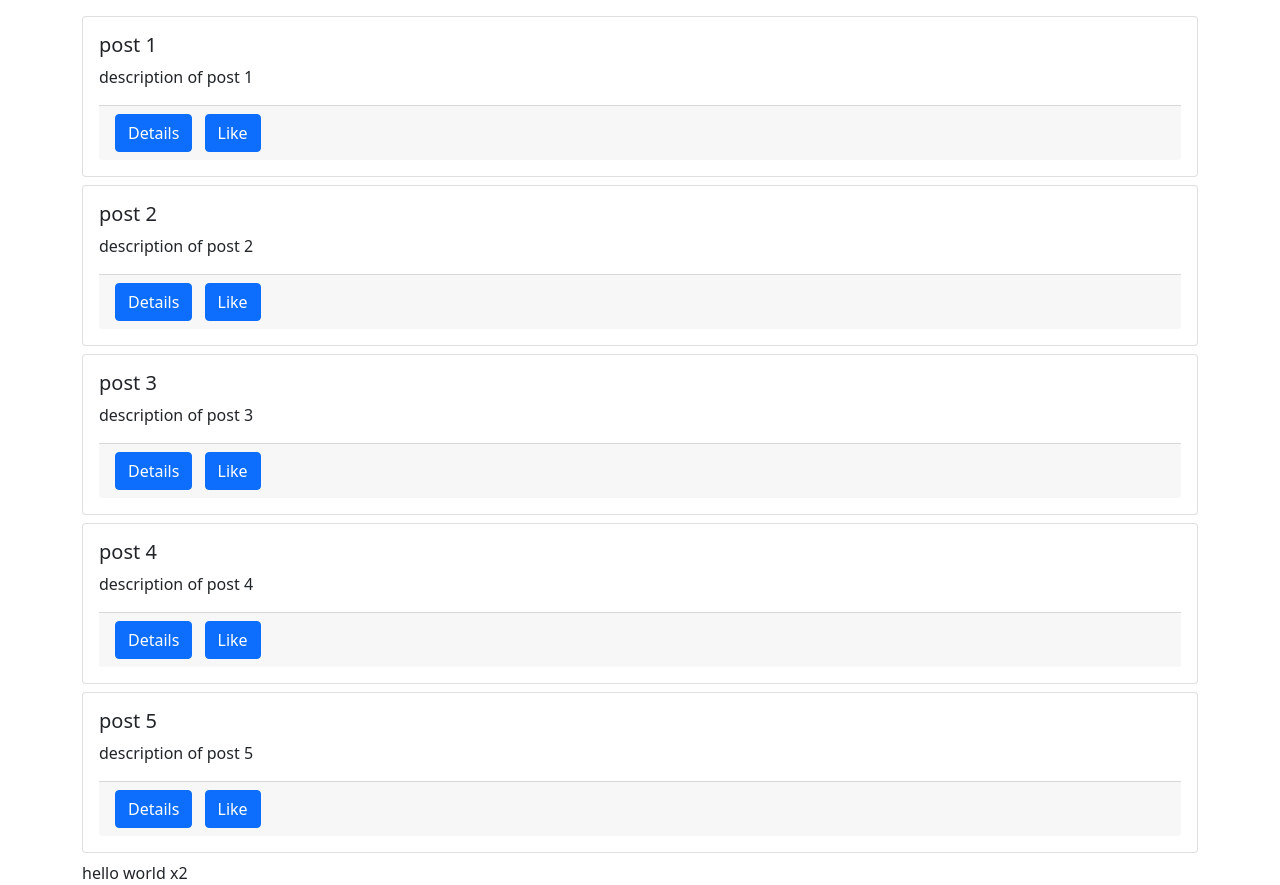
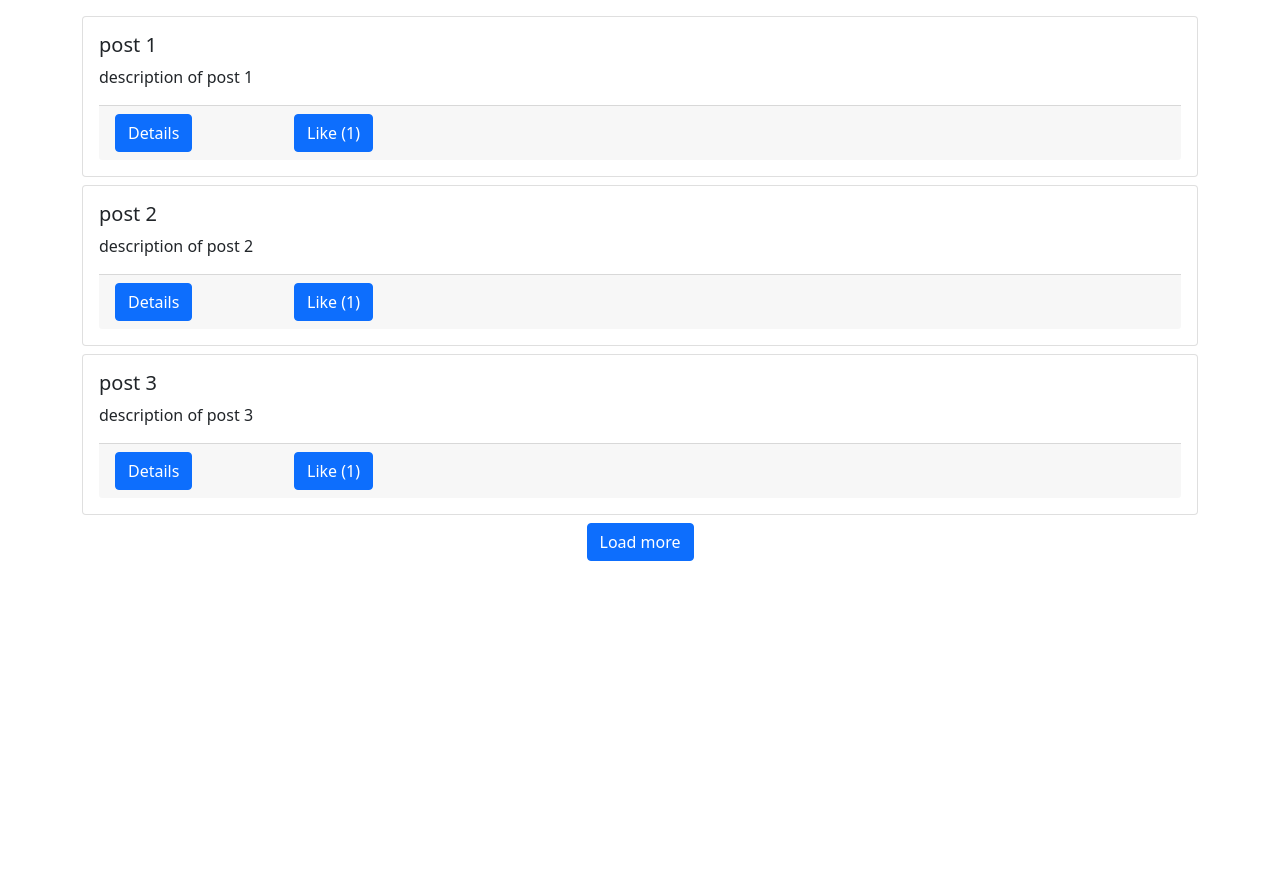
Before and after one commit to spotts01/NAD_A4, a Django app: page / in a window 1280 px wide. After the commit the page ends 561 px from the top, so only its background shows below. Run offline with Django 4.2, Linux system fonts and the light colour scheme; data comes from the database, SQL or seed files in the repository; both versions use the stored data as it was after the commit.

Commit message:
added like button with ajax call

```diff
--- a/posts/models.py
+++ b/posts/models.py
@@ -13,3 +13,7 @@ class Post(models.Model):
 
     def __str__(self):
         return str(self.title)
+
+    @property
+    def like_count(self):
+        return self.liked.all().count()
--- a/posts/static/posts/main.js
+++ b/posts/static/posts/main.js
@@ -1,30 +1,73 @@
 console.log('hello world')
 
 
-const helloWorldBox = document.getElementById('hello-world')
+
 const postsBox = document.getElementById('posts-box')
-helloWorldBox.innerHTML = 'hello <b>world</b>'
+
 const spinnerBox = document.getElementById('spinner-box')
 
+const loadBtn = document.getElementById('load-btn')
+
+const endBox = document.getElementById('end-box')
+
+
+
+const getCookie = (name) => {
+    let cookieValue = null;
+    if (document.cookie && document.cookie !== '') {
+        const cookies = document.cookie.split(';');
+        for (let i = 0; i < cookies.length; i++) {
+            const cookie = cookies[i].trim();
+            // Does this cookie string begin with the name we want?
+            if (cookie.substring(0, name.length + 1) === (name + '=')) {
+                cookieValue = decodeURIComponent(cookie.substring(name.length + 1));
+                break;
+            }
+        }
+    }
+    return cookieValue;
+}
+const csrftoken = getCookie('csrftoken')
+
+const likeUnlikePosts = () => {
+
+    const likeUnlikeForms = [...document.getElementsByClassName('like-unlike-forms')]
+    likeUnlikeForms.forEach( form => form.addEventListener('submit', e=> {
+
+        e.preventDefault()
+        const clickedId = e.target.getAttribute('data-form-id')
+        const clickedBtn = document.getElementById(`like-unlike-${clickedId}`)
+
+        $.ajax({
+            type: 'POST',
+            url: "/like-unlike/",
+            data: {
+                'csrfmiddlewaretoken': csrftoken,
+                'pk': clickedId,
+
+            },
+            success: function(response){
+                console.log(response)
+                clickedBtn.textContent = response.liked ? `Unliked (${response.count})` : `Like (${response.count})`
+
+            },
+            error: function(error){
+                console.log(error)
+            }
+        })
+    }))
+}
+
+let visible = 3
+
+
+
+
+const getData = () =>{
     $.ajax({
         type: 'GET',
-    url: 'hello-world/',
-    success: function(reponse)
-    {
-        console.log('success', reponse)
-        helloWorldBox.textContent = reponse.text
-    },
 
-    error: function(error)
-    {
-        console.log('error', error)
-    }
-})
-
-
-$.ajax({
-    type: 'GET',
-    url: '/data/',
+        url: `/data/${visible}/`,
 
         success: function (response){
             console.log(response)
@@ -40,23 +83,50 @@ $.ajax({
                                 <p class="card-text">${el.body}</p>
                                 <div class ="card-footer">
                                     <div class="row">
-                                    <div class = "col-1">
+                                        <div class = "col-2">
                                         <a href="#" class="btn btn-primary">Details</a>
                                         </div>
-                                    <div class = "col-1">
-                                    <a href="#" class="btn btn-primary">Like</a>
+                                        <div class = "col-2">
+                                        <form class = "like-unlike-forms" data-form-id = "${el.id}">
+
+                                            <button href="#" class="btn btn-primary" id = "like-unlike-${el.id}">${el.liked ? `Unliked (${el.count})` : `Like (${el.count})`}</button>
+                                        </form>
                                         </div>
                                     </div>
 
                                 </div>
-
                             </div>
                         </div>
                     `
                 });
-        }, 1000)
+
+                likeUnlikePosts()
+            }, 100)
+
+
+            console.log(endBox.textContent); // check if text content is updated
+            if(response.size === 0 ){
+                endBox.textContent = 'No posts added yet'
+            }
+
+            else if(response.size <= visible){
+                loadBtn.classList.add('not-visible')
+                endBox.textContent = 'No more posts to load...'
+            }
         },
         error: function(error){
             console.log(error)
         }
     })
+
+}
+
+loadBtn.addEventListener('click', ()=>{
+
+    spinnerBox.classList.remove('not-visible')
+    visible +=3
+    getData()
+
+
+})
+getData()
--- a/posts/templates/posts/main.html
+++ b/posts/templates/posts/main.html
@@ -11,10 +11,13 @@ posts
 
 {% block content %}
 
-<div id = "spinner-box" role = "status" class = "text-center">
-    <div class="spinner-border" role="status"></div>
-</div>
+    <div id = "spinner-box" role = "status" class = "text-center">
+        <div class="spinner-border" role="status"></div>
+    </div>
 
-<div id = "posts-box"></div>
-<div id = "hello-world"></div>
+    <div id = "posts-box"></div>
+    <div class = "text-center mb-3" id = "end-box">
+        <button class = "btn btn-primary" id = "load-btn">Load more</button>
+    </div>
+    <div id = "box"> </div>
 {% endblock content %}
--- a/posts/urls.py
+++ b/posts/urls.py
@@ -2,7 +2,8 @@ from django.urls import path
 from .views import (
     post_list_and_create,
     load_post_data_view,
-    hello_world_view
+    hello_world_view,
+    like_unlike_post
 
 
 )
@@ -10,9 +11,12 @@ from .views import (
 app_name = 'posts'
 
 urlpatterns = [
+
     path('', post_list_and_create, name = 'main-board'),
+    path('like-unlike/', like_unlike_post, name = 'like-unlike'),
 
-    path('data/', load_post_data_view, name = 'posts-data'),
+    path('data/<int:num_posts>/', load_post_data_view, name = 'posts-data'),
+
 
     path('hello-world/', hello_world_view, name='hello-world'),
 ]
--- a/posts/views.py
+++ b/posts/views.py
@@ -7,7 +7,12 @@ def post_list_and_create(request):
     qs = Post.objects.all()
     return render(request, 'posts/main.html', {'qs':qs})
 
-def load_post_data_view(request):
+def load_post_data_view(request, num_posts):
+    visible = 3
+    upper = num_posts
+    lower = upper - visible
+    size = Post.objects.all().count()
+
     qs = Post.objects.all()
     data = []
     for obj in qs:
@@ -15,11 +20,24 @@ def load_post_data_view(request):
             'id': obj.id,
             'title': obj.title,
             'body': obj.body,
+            'liked': True if request.user in obj.liked.all() else False,
+            'count' : obj.like_count,
             'author': obj.author.user.username
         }
         data.append(item)
+    return JsonResponse({'data': data[lower:upper], 'size' : size})
 
-    return JsonResponse({'data':data})
+def like_unlike_post(request):
+    if request.headers.get('X-Requested-With') == 'XMLHttpRequest':
+        pk = request.POST.get('pk')
+        obj = Post.objects.get(pk = pk)
+        if request.user in obj.liked.all():
+            liked = False
+            obj.liked.remove(request.user)
+        else:
+            liked = True
+            obj.liked.add(request.user)
+        return JsonResponse({'liked': liked, 'count': obj.like_count})
 
 def hello_world_view(request):
     return JsonResponse({'text' : 'hello world x2'})
```
Also changed, not shown: db.sqlite3. Lines whose indentation alone changed are shown as unchanged.
